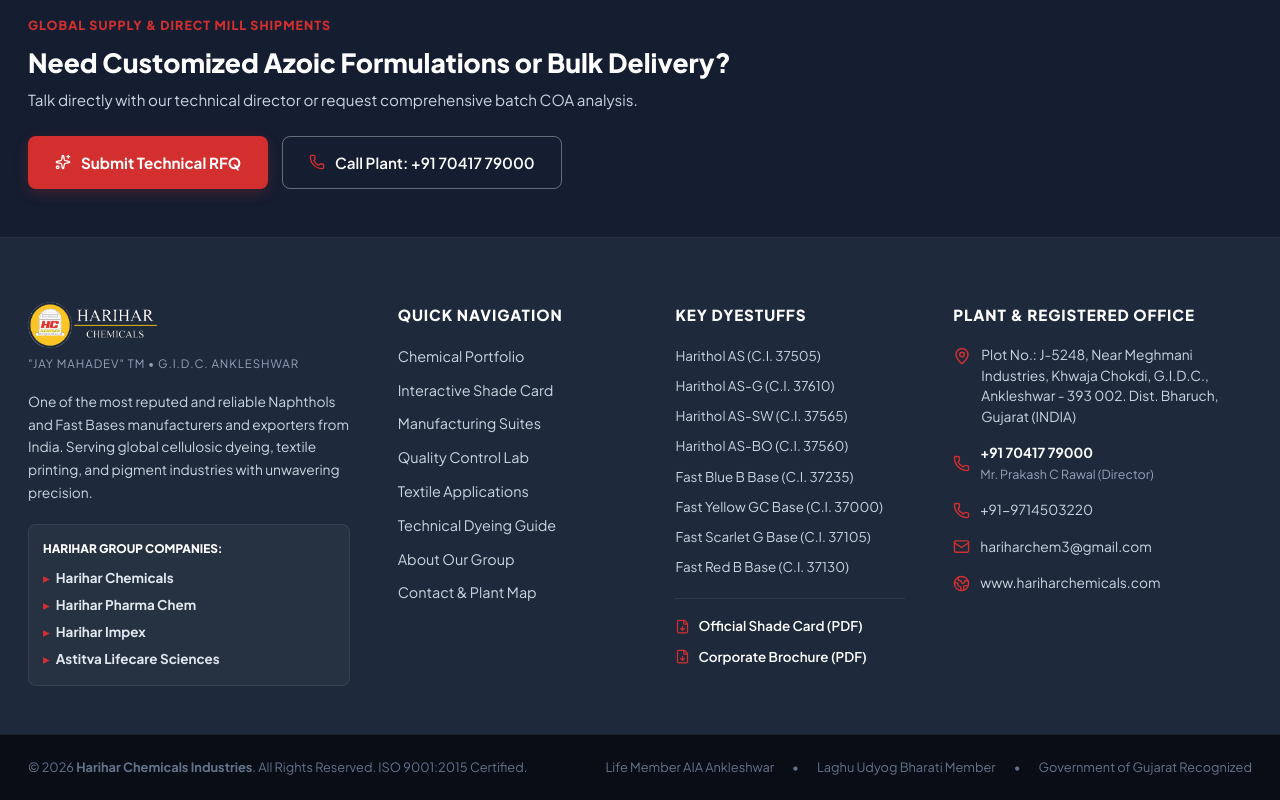
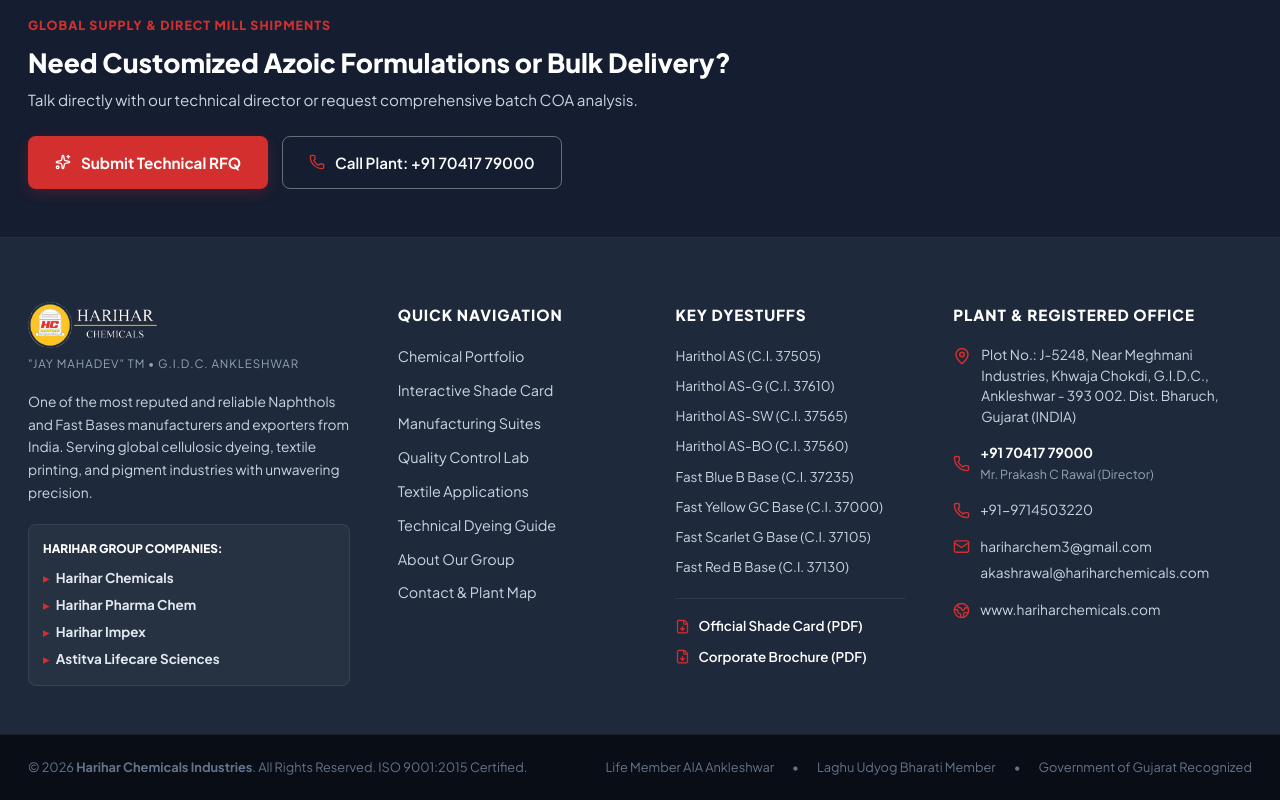
Before and after one commit to priyanshupatel073/HariharChemicals, a React (Vite) app: page /about in a window 1280 px wide. Shown: the part 3185-3985 px from the top of the page. Built offline with nearby package versions, Linux system fonts and the light colour scheme.

Commit message:
feat: add akashrawal@hariharchemicals.com email to footer

```diff
--- a/src/components/Footer.jsx
+++ b/src/components/Footer.jsx
@@ -275,11 +275,21 @@
                 </span>
               </div>
 
-              <div style={{ display: 'flex', alignItems: 'center', gap: '10px' }}>
-                <Mail size={17} color="var(--brand-red)" style={{ flexShrink: 0 }} />
-                <a href={`mailto:${COMPANY_INFO.emails[0]}`} style={{ color: '#CBD5E1', textDecoration: 'none' }}>
-                  {COMPANY_INFO.emails.join(' | ')}
-                </a>
+              <div style={{ display: 'flex', alignItems: 'flex-start', gap: '10px' }}>
+                <Mail size={17} color="var(--brand-red)" style={{ flexShrink: 0, marginTop: '2px' }} />
+                <div style={{ display: 'flex', flexDirection: 'column', gap: '4px' }}>
+                  {COMPANY_INFO.emails.map((email) => (
+                    <a
+                      key={email}
+                      href={`mailto:${email}`}
+                      style={{ color: '#CBD5E1', textDecoration: 'none', transition: 'color 0.15s ease' }}
+                      onMouseEnter={(e) => e.currentTarget.style.color = '#FFFFFF'}
+                      onMouseLeave={(e) => e.currentTarget.style.color = '#CBD5E1'}
+                    >
+                      {email}
+                    </a>
+                  ))}
+                </div>
               </div>
 
               <div style={{ display: 'flex', alignItems: 'center', gap: '10px' }}>
--- a/src/data/chemicalsData.js
+++ b/src/data/chemicalsData.js
@@ -48,7 +48,7 @@
   phoneMobile: "+91 70417 79000",
   phoneLandlines: ["+91-9714503220"],
   tollFree: "1800 233 3220",
-  emails: ["hariharchem3@gmail.com"],
+  emails: ["hariharchem3@gmail.com", "akashrawal@hariharchemicals.com"],
   website: "www.hariharchemicals.com",
   certifications: [
     {
```
